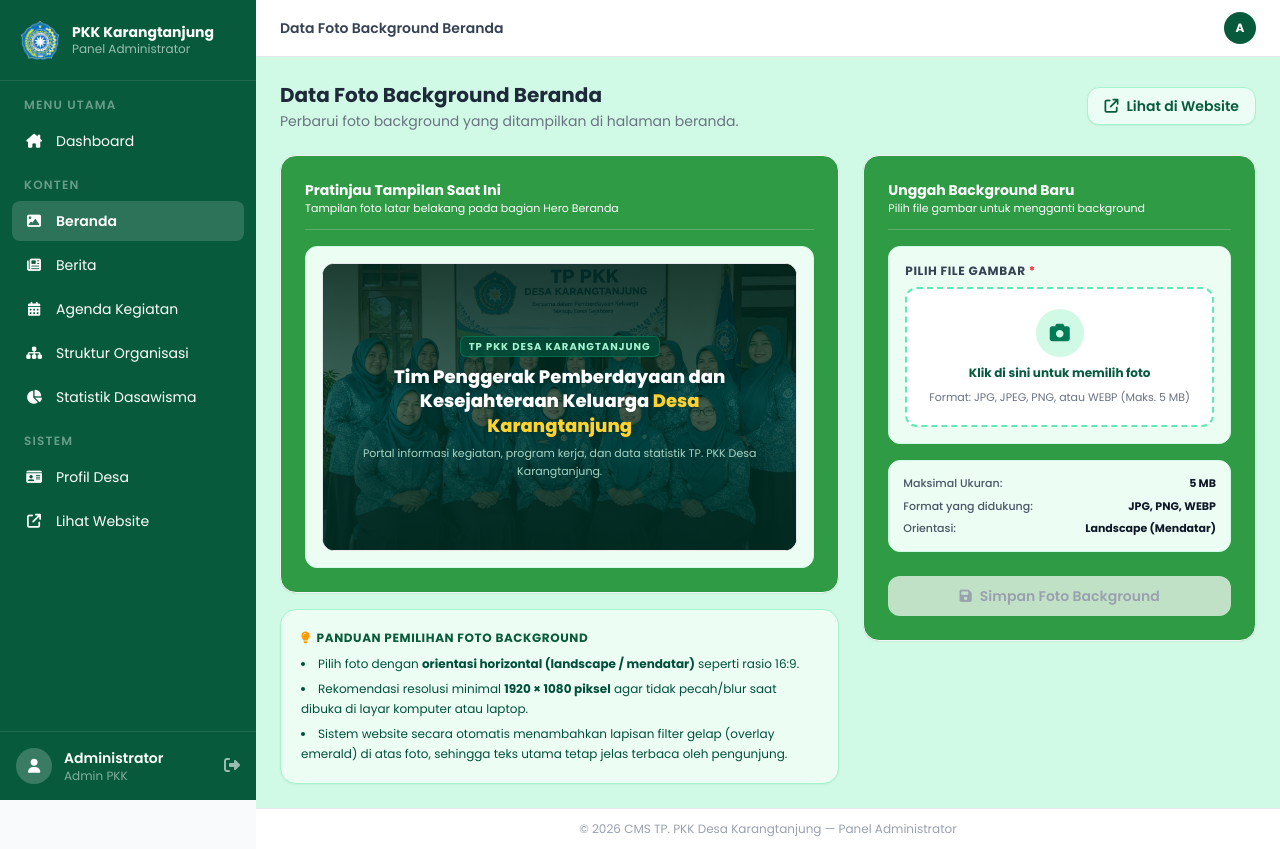
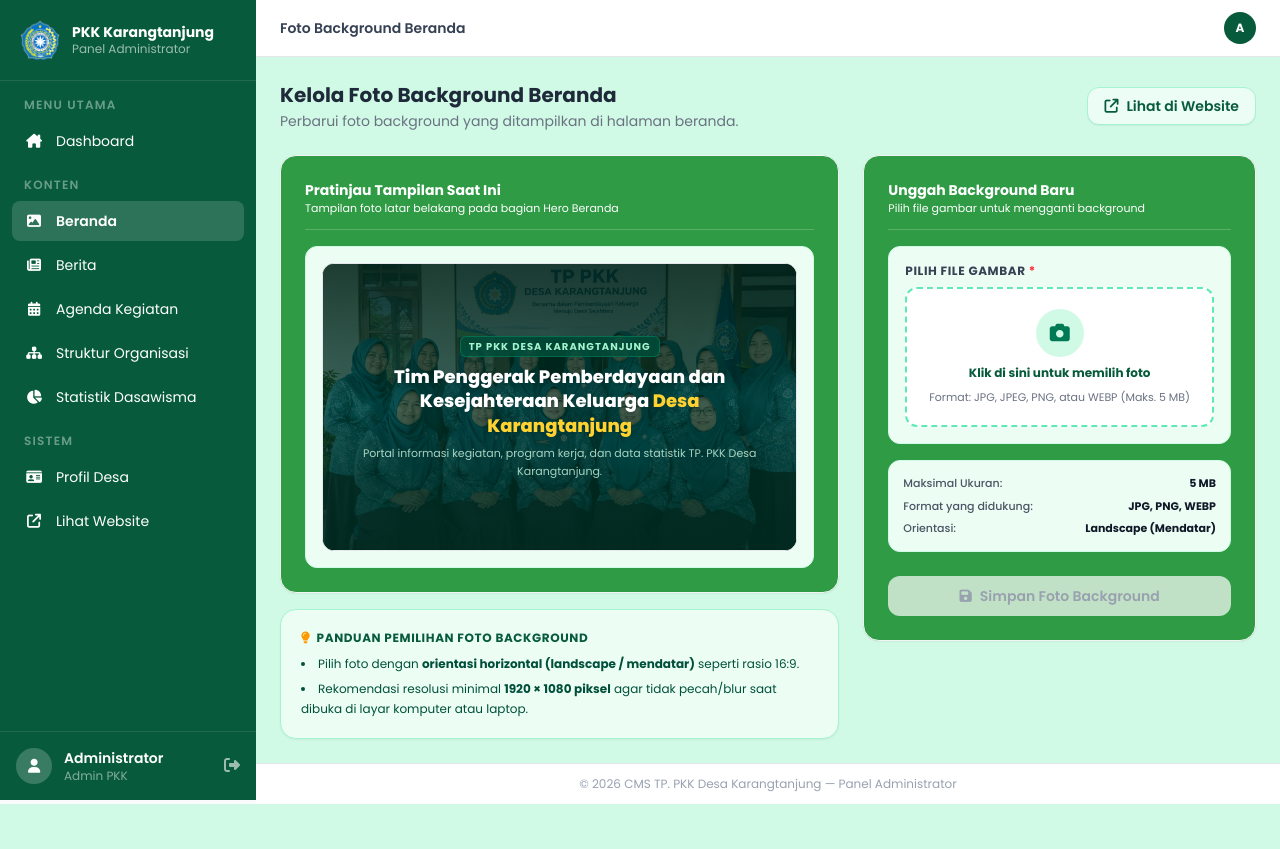
Before and after one commit to hahrizky/web-pkk-desa-karangtanjung, a Laravel app: page /admin/hero in a window 1280 px wide. After the commit the page ends 804 px from the top, so only its background shows below. Run offline with Laravel 12, Linux system fonts and the light colour scheme; the visitor is signed in with stand-in values (Sample User, id 1); style sheets or scripts are compiled from the project's sources.

Commit message:
refactor(cms): hapus teks panduan filter gelap pada halaman background beranda

```diff
--- a/resources/views/admin/hero/index.blade.php
+++ b/resources/views/admin/hero/index.blade.php
@@ -1,7 +1,7 @@
 @extends('layouts.admin')
 
-@section('title', 'Data Foto Background Beranda')
-@section('page-title', 'Data Foto Background Beranda')
+@section('title', 'Foto Background Beranda')
+@section('page-title', 'Foto Background Beranda')
 
 @section('content')
 <div class="space-y-6">
@@ -9,7 +9,7 @@
     {{-- Header & Penjelasan Singkat (Sesuai format Data Statistik Dasawisma) --}}
     <div class="flex flex-col sm:flex-row sm:items-center justify-between gap-4 mb-6">
         <div>
-            <h2 class="text-xl font-bold text-gray-800">Data Foto Background Beranda</h2>
+            <h2 class="text-xl font-bold text-gray-800">Kelola Foto Background Beranda</h2>
             <p class="text-sm text-gray-500 mt-0.5">Perbarui foto background yang ditampilkan di halaman beranda.</p>
         </div>
         <div>
@@ -100,7 +100,6 @@
                 <ul class="text-xs text-emerald-900 space-y-1.5 leading-relaxed list-disc list-inside">
                     <li>Pilih foto dengan <strong>orientasi horizontal (landscape / mendatar)</strong> seperti rasio 16:9.</li>
                     <li>Rekomendasi resolusi minimal <strong>1920 &times; 1080 piksel</strong> agar tidak pecah/blur saat dibuka di layar komputer atau laptop.</li>
-                    <li>Sistem website secara otomatis menambahkan lapisan filter gelap (overlay emerald) di atas foto, sehingga teks utama tetap jelas terbaca oleh pengunjung.</li>
                 </ul>
             </div>
         </div>
```
